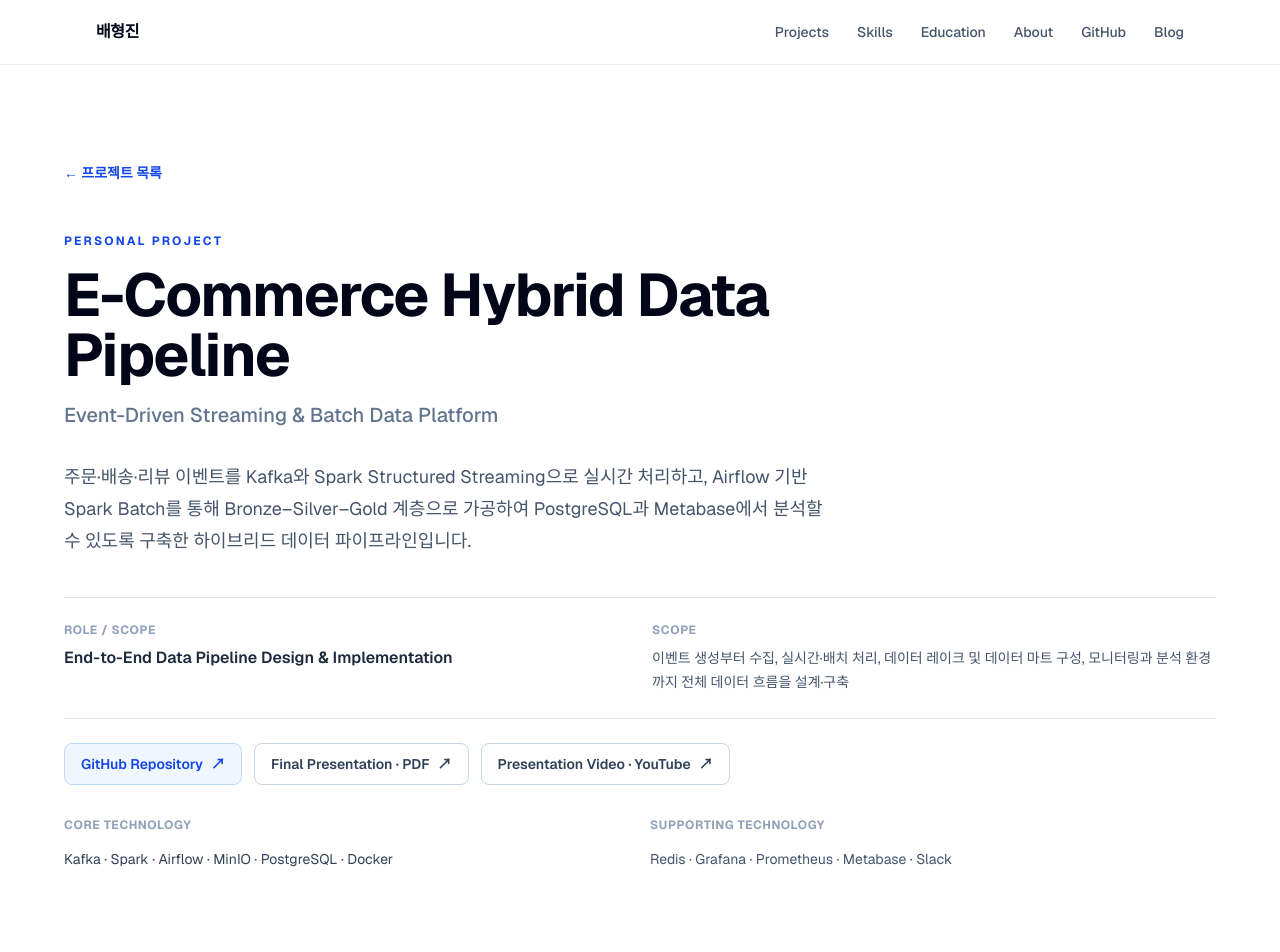
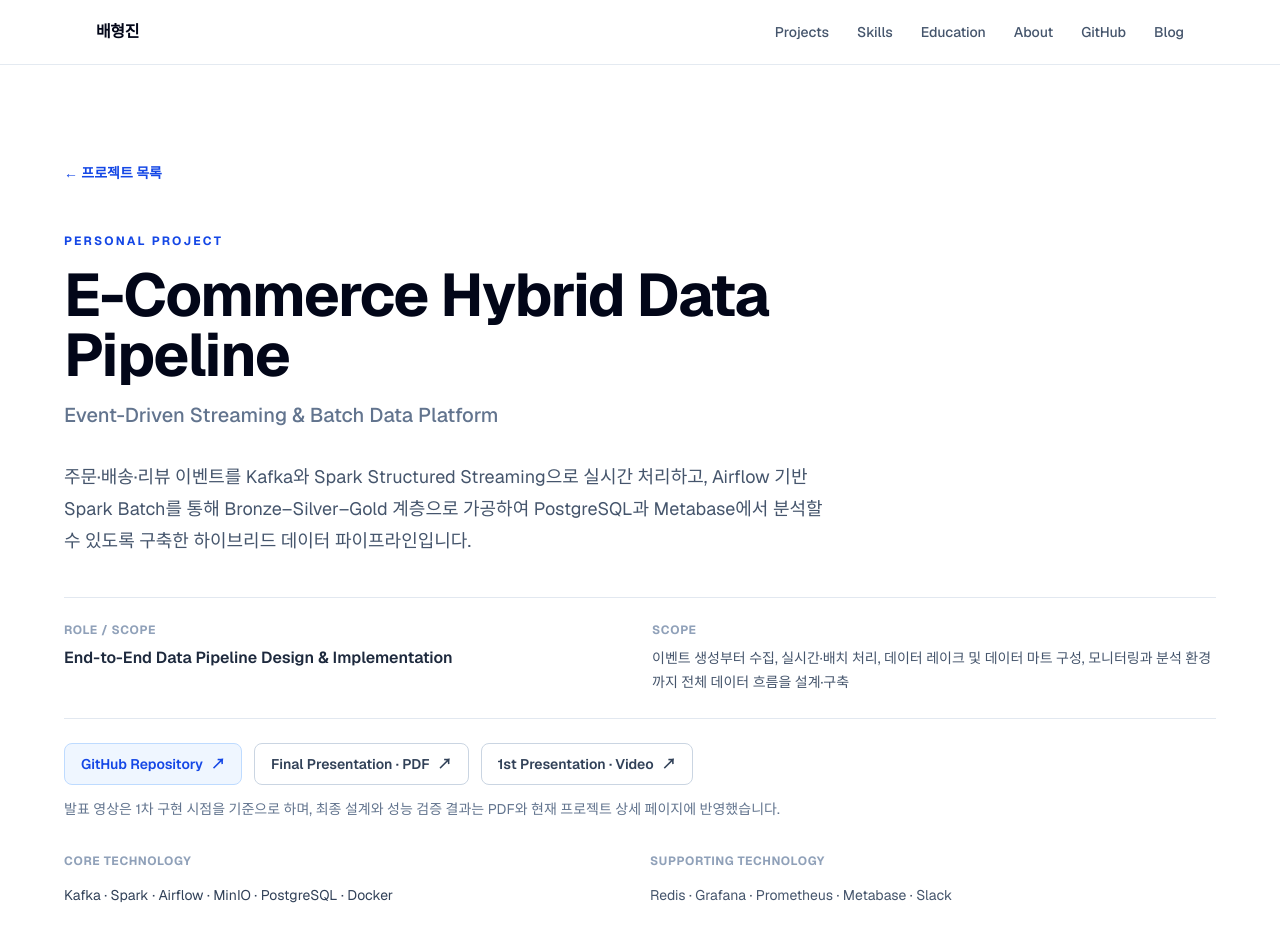
Before and after one commit to bhjin97/data-engineer-portfolio, a Next.js app: page /projects/meta-pipeline in a window 1280 px wide. Shown: the top 952 px of the page. Built offline with nearby package versions, Linux system fonts and the light colour scheme.

Commit message:
발표영상 문구 추가

```diff
--- a/src/components/project/ProjectCaseStudy.tsx
+++ b/src/components/project/ProjectCaseStudy.tsx
@@ -46,6 +46,7 @@ export function ProjectCaseStudy({ project }: ProjectCaseStudyProps) {
             <div><dt className="text-xs font-bold uppercase tracking-wider text-slate-400">Scope</dt><dd className="mt-2 text-sm leading-6 text-slate-600">{project.scopeDescription}</dd></div>
           </dl>
           <div className="mt-6"><ProjectResourceLinks links={project.relatedLinks} /></div>
+          <p className="mt-3 text-sm leading-6 text-slate-500">발표 영상은 1차 구현 시점을 기준으로 하며, 최종 설계와 성능 검증 결과는 PDF와 현재 프로젝트 상세 페이지에 반영했습니다.</p>
           <div className="mt-8 grid gap-5 sm:grid-cols-2">
             <div><p className="text-xs font-bold uppercase tracking-wider text-slate-400">Core Technology</p><p className="mt-3 text-sm leading-7 text-slate-700">{project.coreTechnologies?.join(" · ")}</p></div>
             <div><p className="text-xs font-bold uppercase tracking-wider text-slate-400">Supporting Technology</p><p className="mt-3 text-sm leading-7 text-slate-600">{supportingTechnologies?.map((technology) => technology.name).join(" · ")}</p></div>
--- a/src/data/projects.ts
+++ b/src/data/projects.ts
@@ -405,7 +405,7 @@ export const projects: Project[] = [
     relatedLinks: [
       { label: "GitHub Repository", href: "https://github.com/bhjin97/Meta_Pipeline" },
       { label: "Final Presentation · PDF", href: "/projects/meta-pipeline/E-Commerce-Hybrid-Data-Pipeline.pdf" },
-      { label: "Presentation Video · YouTube", href: "https://www.youtube.com/watch?v=AOgdfq-37nA&t=204s" },
+      { label: "1st Presentation · Video", href: "https://www.youtube.com/watch?v=AOgdfq-37nA&t=204s" },
     ],
   },
   {
```
